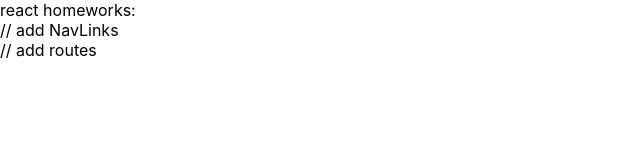
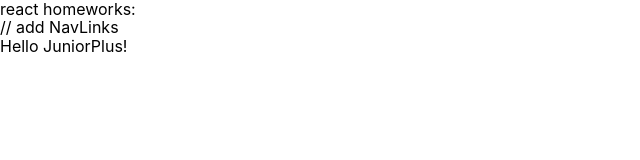
Before and after one commit to Lityuk/ignat-dz, a React (Create React App) app: page /#/PATH.JUNIOR_PLUS in a window 1280 px wide. Before the commit this address led to /#/. Shown: the top 160 px of the page, without its empty margins (0-640 px from the left). Built offline with nearby package versions, Linux system fonts and the light colour scheme.

Commit message:
feat: add basic compomemts: junior and juniorPlus

```diff
--- a/src/p2-homeworks/h5/HW5.tsx
+++ b/src/p2-homeworks/h5/HW5.tsx
@@ -1,18 +1,20 @@
 import React from 'react'
 import Header from './Header'
-import Routes from './Routes'
+import MyRoutes from './MyRoutes'
+import { HashRouter } from 'react-router-dom'
 
 function HW5() {
     return (
         <div>
             {/*в gh-pages лучше работает HashRouter*/}
-            {/*<HashRouter>*/}
+            <HashRouter>
 
-            <Header/>
 
-            <Routes/>
+                <Header/>
+                <MyRoutes/>
 
-            {/*</HashRouter>*/}
+
+            </HashRouter>
         </div>
     )
 }
--- /dev/null
+++ b/src/p2-homeworks/h5/MyRoutes.tsx
@@ -0,0 +1,31 @@
+import React from 'react'
+import {Navigate, Route, Routes} from "react-router-dom";
+import PreJunior from "./pages/PreJunior";
+import { Junior } from './pages/Junior';
+import { JuniorPlus } from './pages/JuniorPlus';
+import Error404 from "./pages/Error404";
+
+
+export const PATH = {
+    PRE_JUNIOR: '/pre-junior',
+    JUNIOR: '/junior',
+    JUNIOR_PLUS: '/junior-plus',
+    // add paths
+}
+
+function MyRoutes() {
+    return (
+        <div>
+
+            <Routes>
+                <Route path="/" element={<PreJunior />} />
+                <Route path="PATH.PRE_JUNIOR" element={<PreJunior />} />
+                <Route path="PATH.JUNIOR" element={<Junior />} />
+                <Route path="PATH.JUNIOR_PLUS" element={<JuniorPlus />} />
+                <Route path="" element={<Error404 />} />
+            </Routes>
+        </div>
+    )
+}
+
+export default MyRoutes
--- a/src/p2-homeworks/h5/Routes.tsx
+++ /dev/null
@@ -1,29 +0,0 @@
-import React from 'react'
-
-export const PATH = {
-    PRE_JUNIOR: '/pre-junior',
-    // add paths
-}
-
-function Routes() {
-    return (
-        <div>
-            {/*Switch выбирает первый подходящий роут*/}
-            {/*<Switch>*/}
-
-            {/*в начале мы попадаем на страницу '/' и переходим сразу на страницу PRE_JUNIOR*/}
-            {/*exact нужен чтоб указать полное совподение (что после '/' ничего не будет)*/}
-            {/*<Route path={'/'} exact render={() => <Redirect to={PATH.PRE_JUNIOR}/>}/>*/}
-
-            {/*<Route path={PATH.PRE_JUNIOR} render={() => <PreJunior/>}/>*/}
-                // add routes
-
-            {/*у этого роута нет пути, он отрисуется если пользователь захочет попасть на несуществующую страницу*/}
-            {/*<Route render={() => <Error404/>}/>*/}
-
-            {/*</Switch>*/}
-        </div>
-    )
-}
-
-export default Routes
--- /dev/null
+++ b/src/p2-homeworks/h5/pages/Junior.tsx
@@ -0,0 +1,21 @@
+import React from 'react'
+
+
+export function Junior() {
+    return (
+        <div>
+            Hello Junior!
+            {/*<HW6/>*/}
+            {/*<HW7/>*/}
+            {/*<HW8/>*/}
+            {/*<HW9/>*/}
+            {/*<HW10/>*/}
+
+        </div>
+    )
+}
+
+
+
+// сделайте по аналогии пустые страницы джун и джун+
+// туда будут добавляться следующие дз
--- /dev/null
+++ b/src/p2-homeworks/h5/pages/JuniorPlus.tsx
@@ -0,0 +1,16 @@
+import React from 'react'
+
+
+export function JuniorPlus() {
+    return (
+        <div>
+            Hello JuniorPlus!
+
+        </div>
+    )
+}
+
+
+
+// сделайте по аналогии пустые страницы джун и джун+
+// туда будут добавляться следующие дз
```
